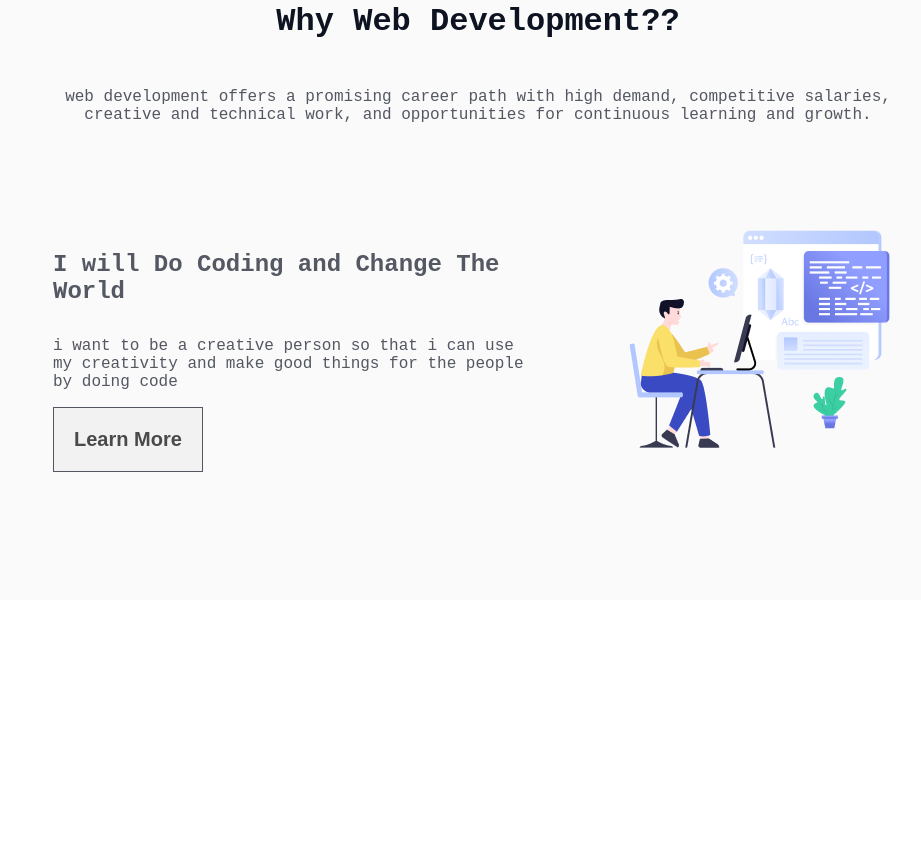
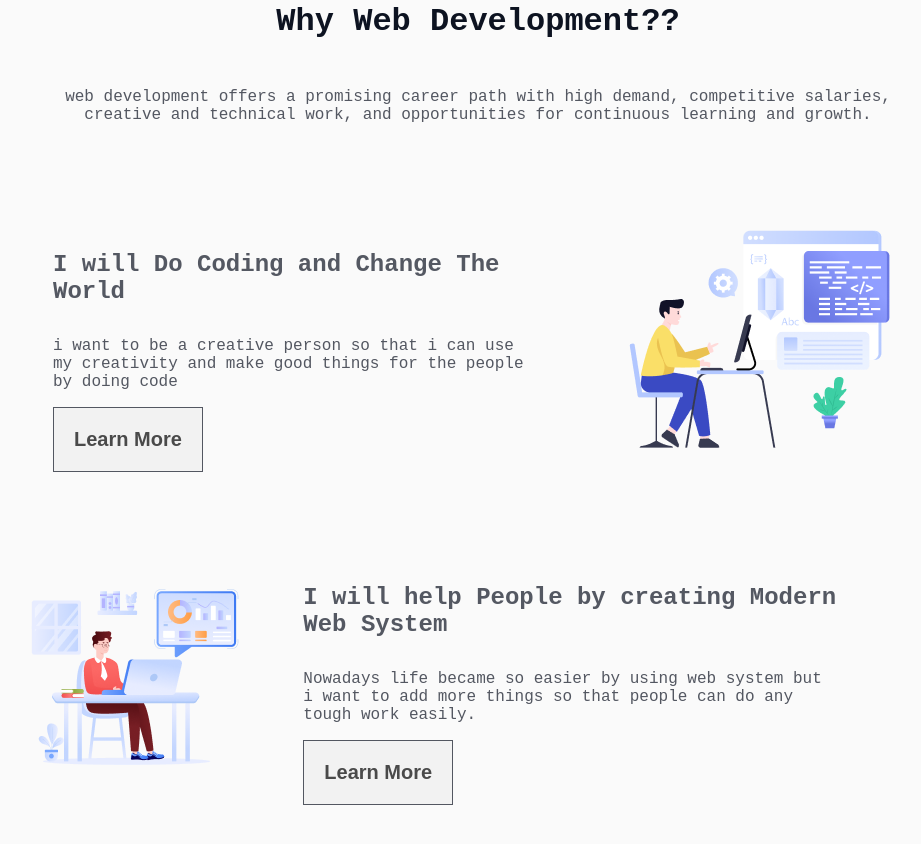
Before and after one commit to Nadimandpicaroon/P-hero-assignment01, a plain HTML site: page index.html in a window 1280 px wide. Shown: the part 753-1597 px from the top of the page, without its empty margins (162-1083 px from the left). Before the commit the page ends 1361 px from the top, so only its background shows below. Drawn offline with Linux system fonts and the light colour scheme; a web font is replaced by a local one.

Commit message:
taking more contents

```diff
--- a/index.html
+++ b/index.html
@@ -39,6 +39,14 @@
                 </div>
                 <div><img src="assets/Layer_1.png" alt=""></div>
             </div>
+            <div class="modern-web-system">
+                <div><img class="img-padd" src="assets/Group 3.png" alt=""></div>
+                <div class="def">
+                    <h4 class="dark3">I will help People by creating Modern Web System</h4>
+                    <p class="dark2">Nowadays life became so easier by using web system but i want to add more things so that people can do any tough work easily.</p>
+                    <button class="primary-btn">Learn More</button>
+                </div>
+            </div>
         </section>
     </main>
     <footer></footer>
--- a/styles/assignment1.css
+++ b/styles/assignment1.css
@@ -116,3 +116,20 @@ main {
 .abc{
     margin-right: 100px;
 }
+
+.modern-web-system{
+    display: flex;
+    flex-direction: left;
+    justify-content: flex-start;
+    align-items: center;
+    padding: 0px;
+    margin: 32px 10.5px 101px 9.5px;
+}
+
+.img-padd{
+    margin-right: 48.8px;
+}
+
+.def{
+    margin-right: 101px;
+}
```
